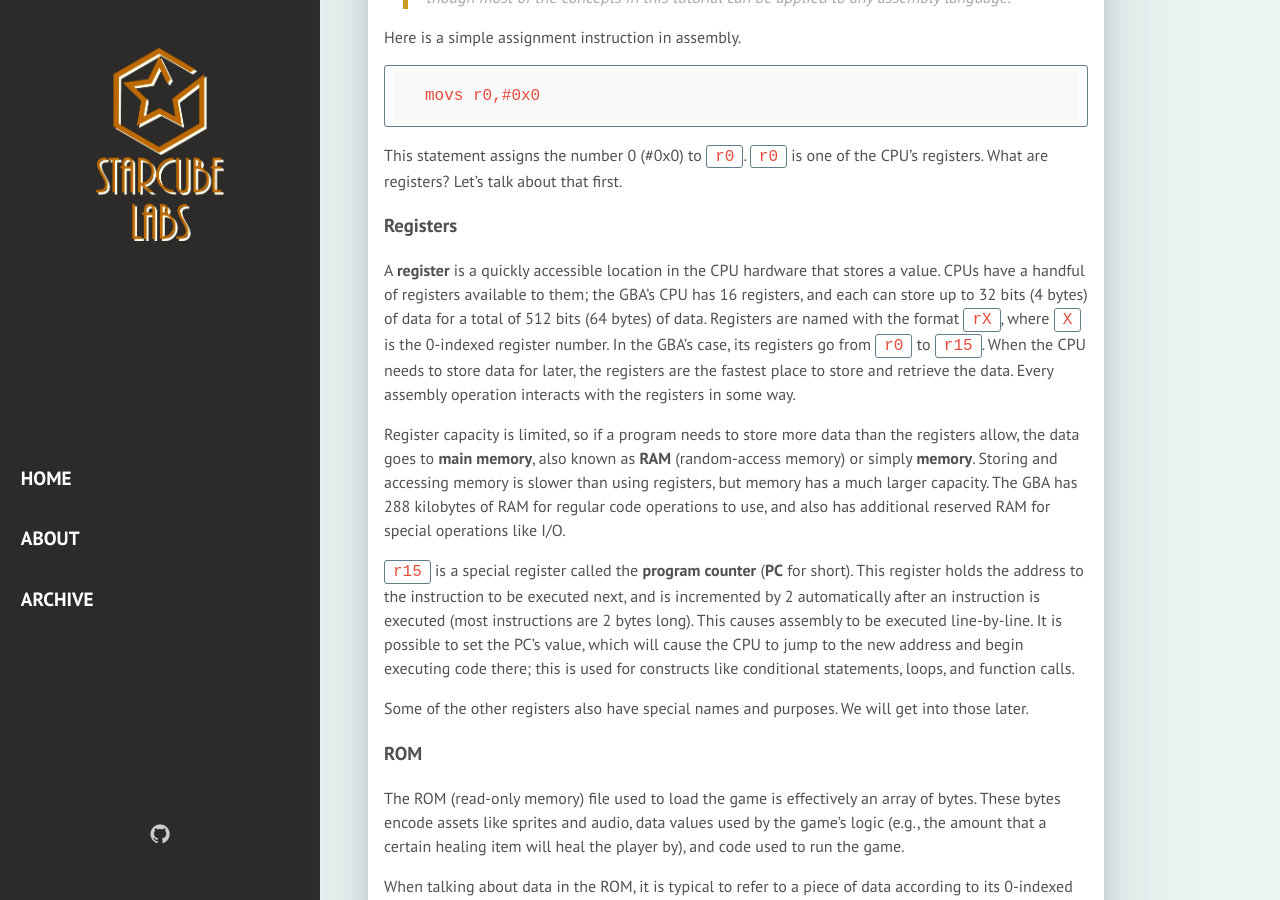
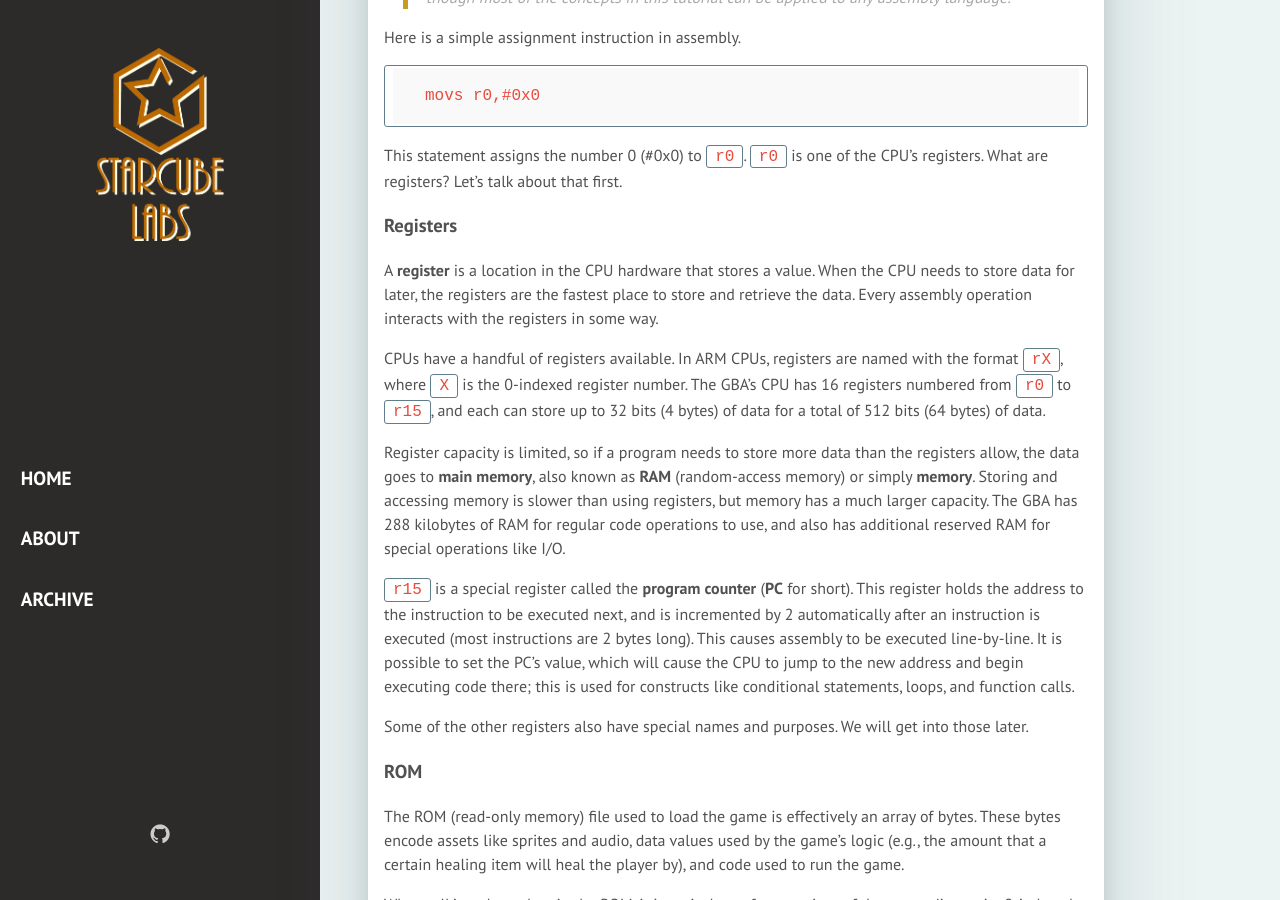
Before and after one commit to StarcubeLabs/StarcubeLabs.github.io, a Jekyll site: the page built from _posts/2023-05-06-reverse-engineering-gba.markdown, in a window 1280 px wide and 900 px high, scrolled down 9285 px. Built offline with Jekyll 4.4.1, drawn with Linux system fonts in a browser that asks for light colours; some web fonts are replaced.

Commit message:
Reworded registers intro

```diff
--- a/_posts/2023-05-06-reverse-engineering-gba.markdown
+++ b/_posts/2023-05-06-reverse-engineering-gba.markdown
@@ -193,7 +193,9 @@ movs r0,#0x0
 This statement assigns the number 0 (#0x0) to `r0`. `r0` is one of the CPU's registers. What are registers? Let's talk about that first.
 
 ### Registers
-A __register__ is a quickly accessible location in the CPU hardware that stores a value. CPUs have a handful of registers available to them; the GBA's CPU has 16 registers, and each can store up to 32 bits (4 bytes) of data for a total of 512 bits (64 bytes) of data. Registers are named with the format `rX`, where `X` is the 0-indexed register number. In the GBA's case, its registers go from `r0` to `r15`. When the CPU needs to store data for later, the registers are the fastest place to store and retrieve the data. Every assembly operation interacts with the registers in some way.
+A __register__ is a location in the CPU hardware that stores a value. When the CPU needs to store data for later, the registers are the fastest place to store and retrieve the data. Every assembly operation interacts with the registers in some way.
+
+CPUs have a handful of registers available. In ARM CPUs, registers are named with the format `rX`, where `X` is the 0-indexed register number. The GBA's CPU has 16 registers numbered from `r0` to `r15`, and each can store up to 32 bits (4 bytes) of data for a total of 512 bits (64 bytes) of data.
 
 Register capacity is limited, so if a program needs to store more data than the registers allow, the data goes to __main memory__, also known as __RAM__ (random-access memory) or simply __memory__. Storing and accessing memory is slower than using registers, but memory has a much larger capacity. The GBA has 288 kilobytes of RAM for regular code operations to use, and also has additional reserved RAM for special operations like I/O.
 
```
